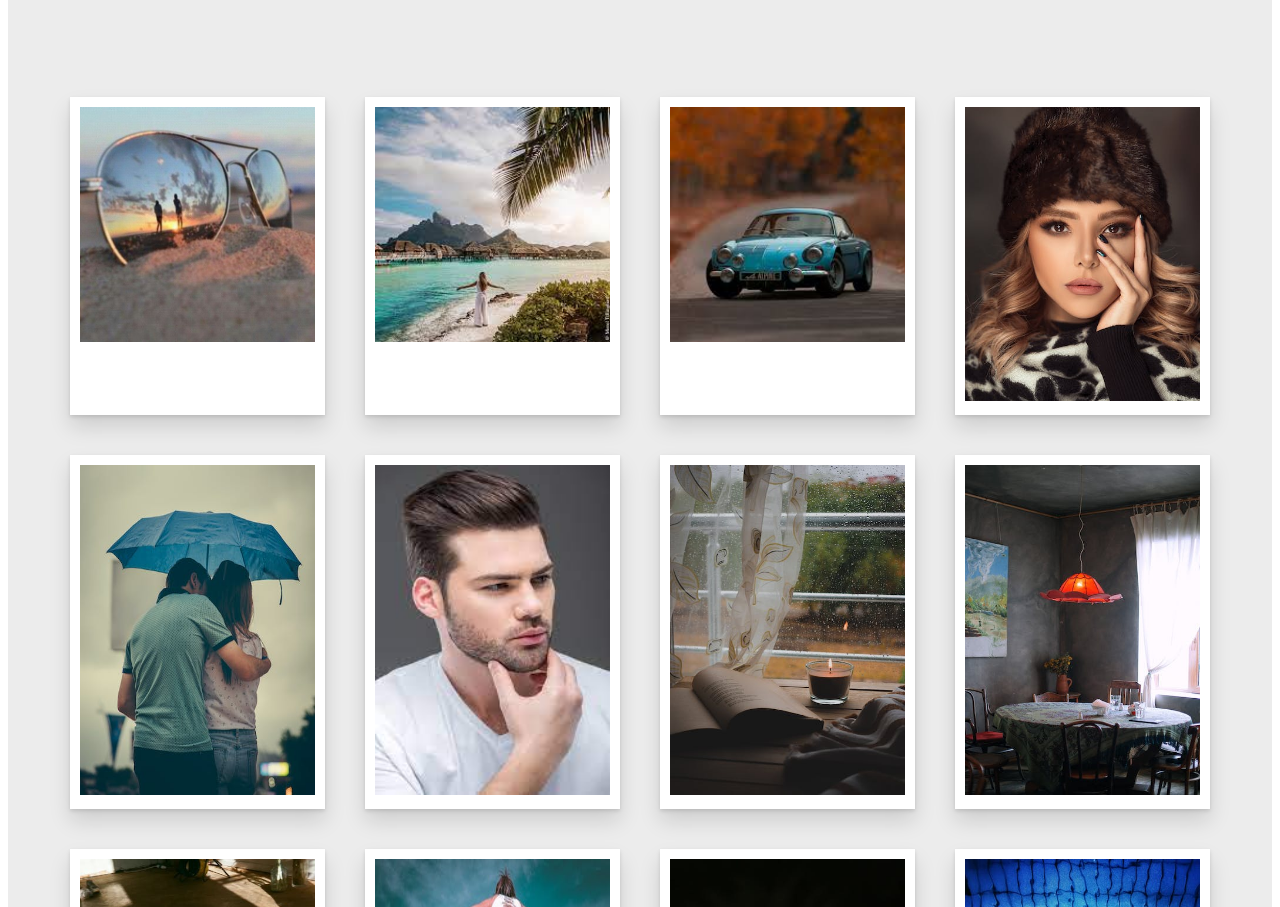
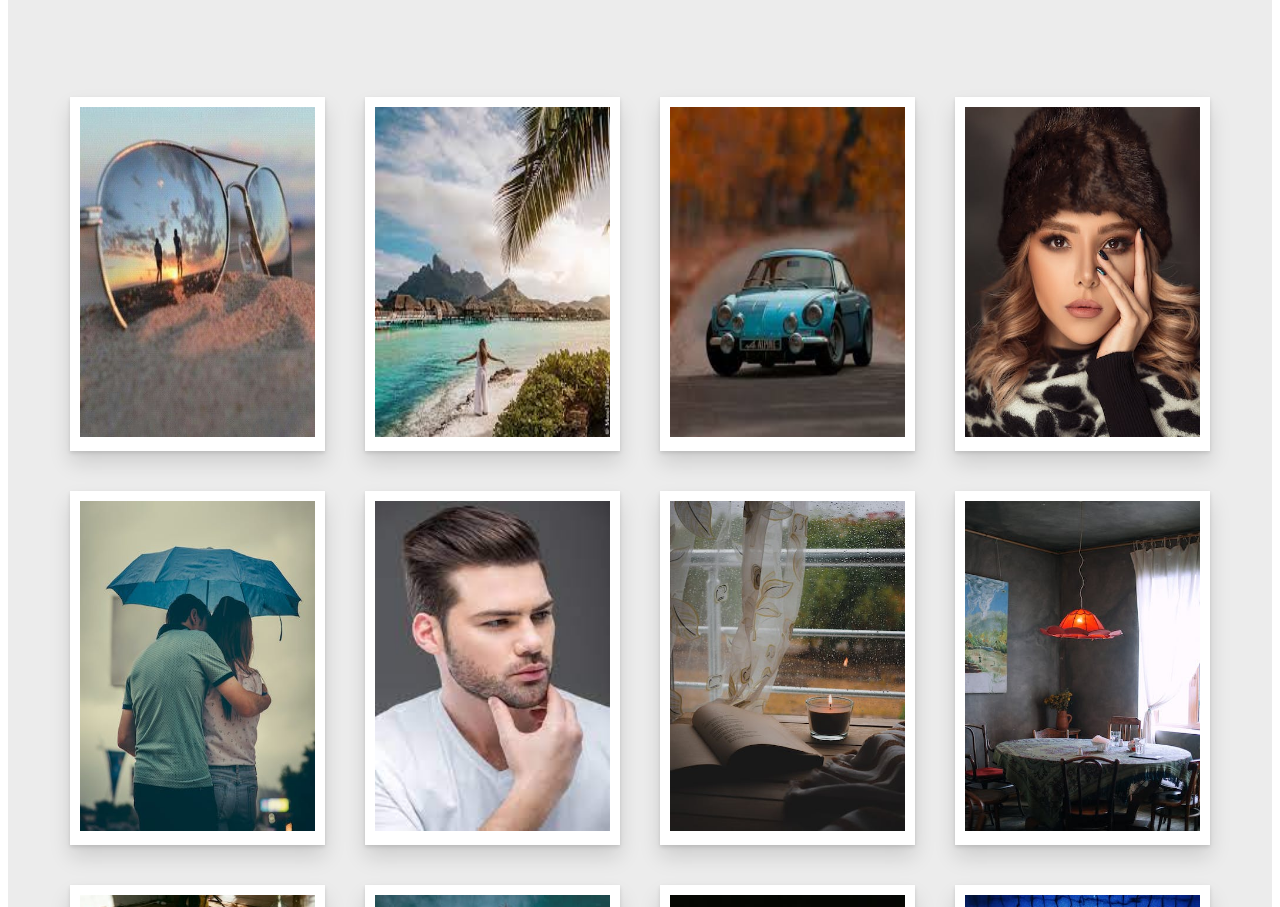
Before and after one commit to Yahyalazar/project-photography, a plain HTML site: page html/photography.html in a window 1280 px wide. Shown: the part 2271-3178 px from the top of the page. Drawn offline with Linux system fonts and the light colour scheme; a web font is replaced by a local one.

Commit message:
galery modify width and hieght

```diff
--- a/html/photography.html
+++ b/html/photography.html
@@ -195,22 +195,22 @@
       <div class="container">
         <div class="box">
           <div class="image">
-            <img src="/photography/aviator.jpg" alt="" />
+            <img src="/photography/aviator.jpg" alt="" width="700" height="330" />
           </div>
         </div>
         <div class="box">
           <div class="image">
-            <img src="/photography/beatch1.jpg" alt="" width="500px" />
+            <img src="/photography/beatch1.jpg" alt="" width="700" height="330" />
           </div>
         </div>
         <div class="box">
           <div class="image">
-            <img src="/photography/car.jpg" alt="" width="500px" />
+            <img src="/photography/car.jpg" alt="" width="700" height="330" />
           </div>
         </div>
         <div class="box">
           <div class="image">
-            <img src="/photography/woman2.jpeg" alt="" width="500px" />
+            <img src="/photography/woman2.jpeg" alt="" width="700" height="330" />
           </div>
         </div>
         <div class="box">
```
